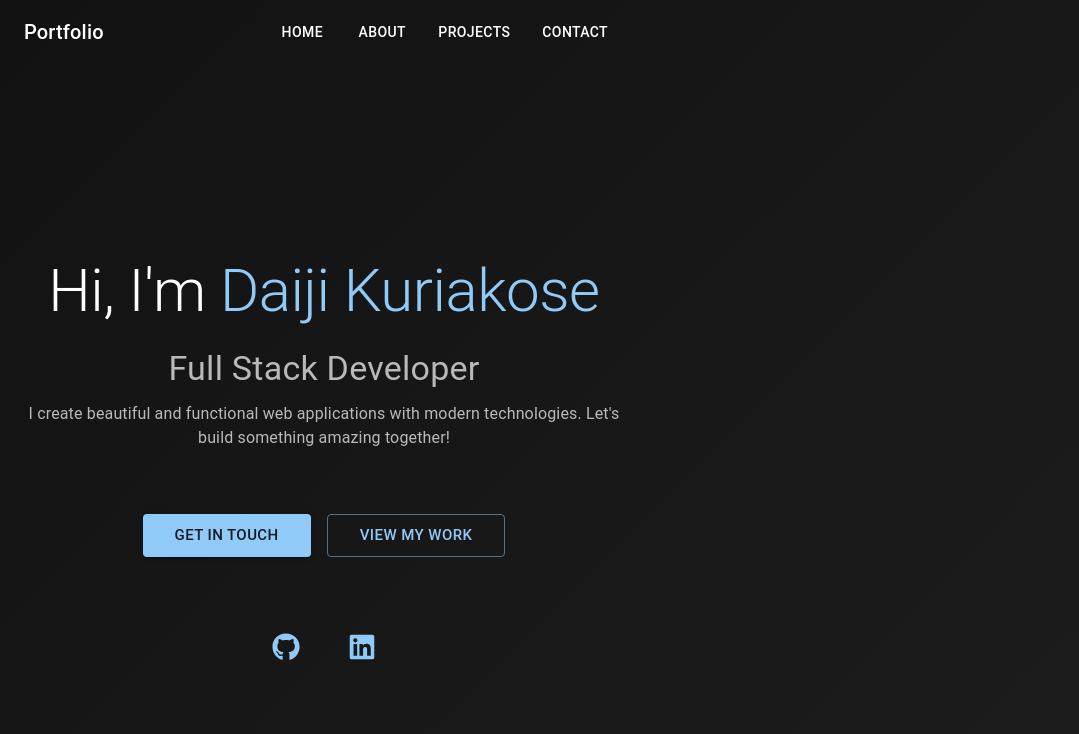
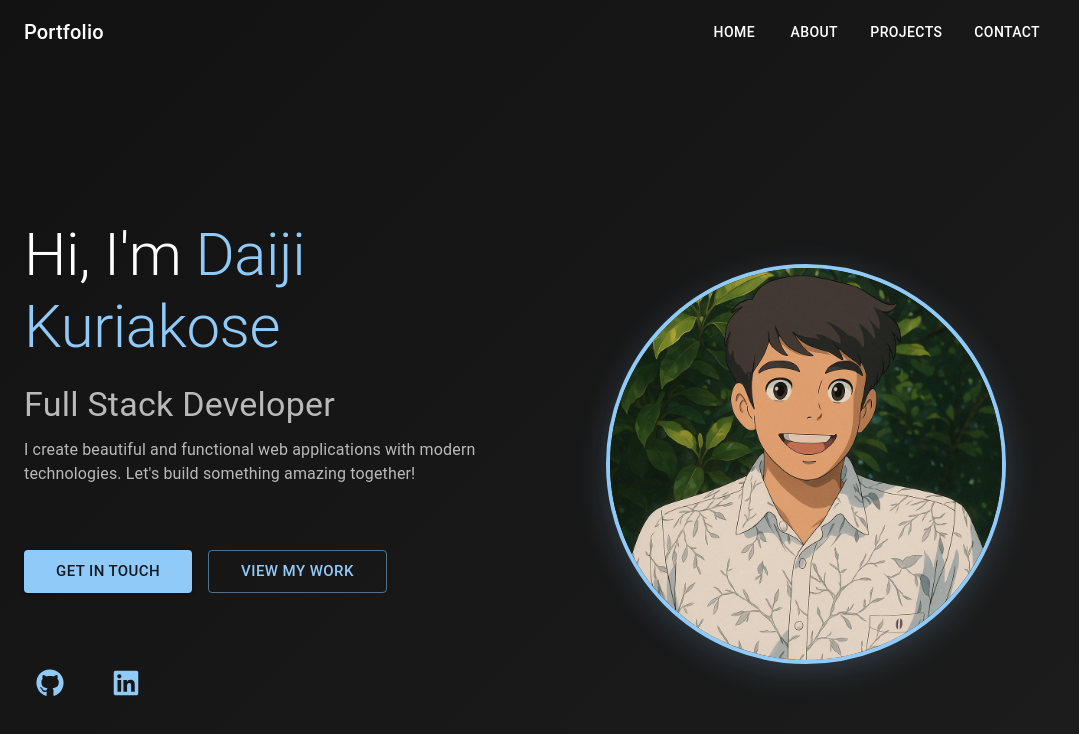
Before and after one commit to daijikuriakose2006/task-port, a React (Vite) app: page / in a window 1280 px wide. Shown: the top 734 px of the page, without its empty margins (0-1079 px from the left). Built offline with nearby package versions, Linux system fonts and the light colour scheme.

Commit message:
first commit

```diff
--- a/src/pages/Contact.tsx
+++ b/src/pages/Contact.tsx
@@ -1,5 +1,5 @@
 import { useState } from 'react';
-import { Box, Typography, Container, TextField, Button, Grid, Paper } from '@mui/material';
+import { Box, Typography, Container, TextField, Button, Grid, Paper, IconButton } from '@mui/material';
 import { motion } from 'framer-motion';
 import { FaEnvelope, FaPhone, FaMapMarkerAlt } from 'react-icons/fa';
 
@@ -43,8 +43,9 @@ const Contact = () => {
         </Typography>
       </motion.div>
 
+      <Box sx={{ flexGrow: 1 }}>
         <Grid container spacing={4}>
-        <Grid item xs={12} md={6}>
+          <Grid columns={{ xs: 12, md: 6 }}>
             <motion.div
               initial={{ opacity: 0, x: -20 }}
               animate={{ opacity: 1, x: 0 }}
@@ -53,7 +54,7 @@ const Contact = () => {
               <Paper elevation={3} sx={{ p: 4 }}>
                 <form onSubmit={handleSubmit}>
                   <Grid container spacing={3}>
-                  <Grid item xs={12} sm={6}>
+                    <Grid columns={{ xs: 12, sm: 6 }}>
                       <TextField
                         fullWidth
                         label="Name"
@@ -63,7 +64,7 @@ const Contact = () => {
                         required
                       />
                     </Grid>
-                  <Grid item xs={12} sm={6}>
+                    <Grid columns={{ xs: 12, sm: 6 }}>
                       <TextField
                         fullWidth
                         label="Email"
@@ -74,7 +75,7 @@ const Contact = () => {
                         required
                       />
                     </Grid>
-                  <Grid item xs={12}>
+                    <Grid columns={{ xs: 12 }}>
                       <TextField
                         fullWidth
                         label="Subject"
@@ -84,7 +85,7 @@ const Contact = () => {
                         required
                       />
                     </Grid>
-                  <Grid item xs={12}>
+                    <Grid columns={{ xs: 12 }}>
                       <TextField
                         fullWidth
                         label="Message"
@@ -96,7 +97,7 @@ const Contact = () => {
                         required
                       />
                     </Grid>
-                  <Grid item xs={12}>
+                    <Grid columns={{ xs: 12 }}>
                       <Button
                         type="submit"
                         variant="contained"
@@ -113,7 +114,7 @@ const Contact = () => {
             </motion.div>
           </Grid>
 
-        <Grid item xs={12} md={6}>
+          <Grid columns={{ xs: 12, md: 6 }}>
             <motion.div
               initial={{ opacity: 0, x: 20 }}
               animate={{ opacity: 1, x: 0 }}
@@ -122,27 +123,27 @@ const Contact = () => {
               <Paper elevation={3} sx={{ p: 4, height: '100%' }}>
                 <Grid container spacing={3}>
                   {contactInfo.map((info, index) => (
-                  <Grid item xs={12} key={info.title}>
+                    <Grid columns={{ xs: 12 }} key={info.title}>
                       <motion.div
                         initial={{ opacity: 0, y: 20 }}
                         animate={{ opacity: 1, y: 0 }}
                         transition={{ duration: 0.5, delay: index * 0.1 }}
                       >
                         <Box sx={{ display: 'flex', alignItems: 'center', gap: 2 }}>
-                        <Box
+                          <IconButton
                             sx={{
                               width: 50,
                               height: 50,
                               borderRadius: '50%',
                               bgcolor: 'primary.main',
-                            display: 'flex',
-                            alignItems: 'center',
-                            justifyContent: 'center',
                               color: 'white',
+                              '&:hover': {
+                                bgcolor: 'primary.dark',
+                              },
                             }}
                           >
                             {info.icon}
-                        </Box>
+                          </IconButton>
                           <Box>
                             <Typography variant="h6">{info.title}</Typography>
                             <Typography variant="body2" color="text.secondary">
@@ -158,6 +159,7 @@ const Contact = () => {
             </motion.div>
           </Grid>
         </Grid>
+      </Box>
     </Container>
   );
 };
--- a/src/pages/Home.tsx
+++ b/src/pages/Home.tsx
@@ -1,6 +1,6 @@
 import { Box, Typography, Button, Container, IconButton } from '@mui/material';
 import { motion } from 'framer-motion';
-import { FaGithub, FaLinkedin} from 'react-icons/fa';
+import { FaGithub, FaLinkedin } from 'react-icons/fa';
 
 const Home = () => {
   return (
@@ -9,16 +9,22 @@ const Home = () => {
         sx={{
           minHeight: '100vh',
           display: 'flex',
+          alignItems: 'center',
+          gap: 4,
+        }}
+      >
+        {/* Left side content */}
+        <Box
+          sx={{
+            flex: 1,
+            display: 'flex',
             flexDirection: 'column',
-          justifyContent: 'center',
-          alignItems: 'center',
-          textAlign: 'center',
             gap: 4,
           }}
         >
           <motion.div
-          initial={{ opacity: 0, y: 20 }}
-          animate={{ opacity: 1, y: 0 }}
+            initial={{ opacity: 0, x: -20 }}
+            animate={{ opacity: 1, x: 0 }}
             transition={{ duration: 0.8 }}
           >
             <Typography variant="h2" component="h1" gutterBottom>
@@ -27,18 +33,18 @@ const Home = () => {
             <Typography variant="h4" color="text.secondary" gutterBottom>
               Full Stack Developer
             </Typography>
-          <Typography variant="body1" color="text.secondary" sx={{ maxWidth: '600px', mx: 'auto' }}>
+            <Typography variant="body1" color="text.secondary" sx={{ maxWidth: '600px' }}>
               I create beautiful and functional web applications with modern technologies.
               Let's build something amazing together!
             </Typography>
           </motion.div>
 
           <motion.div
-          initial={{ opacity: 0, y: 20 }}
-          animate={{ opacity: 1, y: 0 }}
+            initial={{ opacity: 0, x: -20 }}
+            animate={{ opacity: 1, x: 0 }}
             transition={{ duration: 0.8, delay: 0.2 }}
           >
-          <Box sx={{ display: 'flex', gap: 2, justifyContent: 'center', mt: 4 }}>
+            <Box sx={{ display: 'flex', gap: 2, mt: 4 }}>
               <Button
                 variant="contained"
                 size="large"
@@ -59,8 +65,8 @@ const Home = () => {
           </motion.div>
 
           <motion.div
-          initial={{ opacity: 0, y: 20 }}
-          animate={{ opacity: 1, y: 0 }}
+            initial={{ opacity: 0, x: -20 }}
+            animate={{ opacity: 1, x: 0 }}
             transition={{ duration: 0.8, delay: 0.4 }}
           >
             <Box sx={{ display: 'flex', gap: 3, mt: 4 }}>
@@ -81,6 +87,40 @@ const Home = () => {
             </Box>
           </motion.div>
         </Box>
+
+        {/* Right side photo */}
+        <motion.div
+          initial={{ opacity: 0, x: 20 }}
+          animate={{ opacity: 1, x: 0 }}
+          transition={{ duration: 0.8 }}
+          style={{ flex: 1, display: 'flex', justifyContent: 'center', alignItems: 'center' }}
+        >
+          <Box
+            sx={{
+              width: 400,
+              height: 400,
+              borderRadius: '50%',
+              overflow: 'hidden',
+              border: '4px solid #90caf9',
+              boxShadow: '0 8px 32px rgba(144, 202, 249, 0.2)',
+              backgroundColor: '#1e1e1e',
+              display: 'flex',
+              justifyContent: 'center',
+              alignItems: 'center',
+            }}
+          >
+            <img
+              src="/daiji-ghibli.png"
+              alt="Profile"
+              style={{
+                width: '100%',
+                height: '100%',
+                objectFit: 'cover'
+              }}
+            />
+          </Box>
+        </motion.div>
+      </Box>
     </Container>
   );
 };
```
Also changed, not shown: public/daiji-ghibli.png (added). Lines whose indentation alone changed are shown as unchanged.
